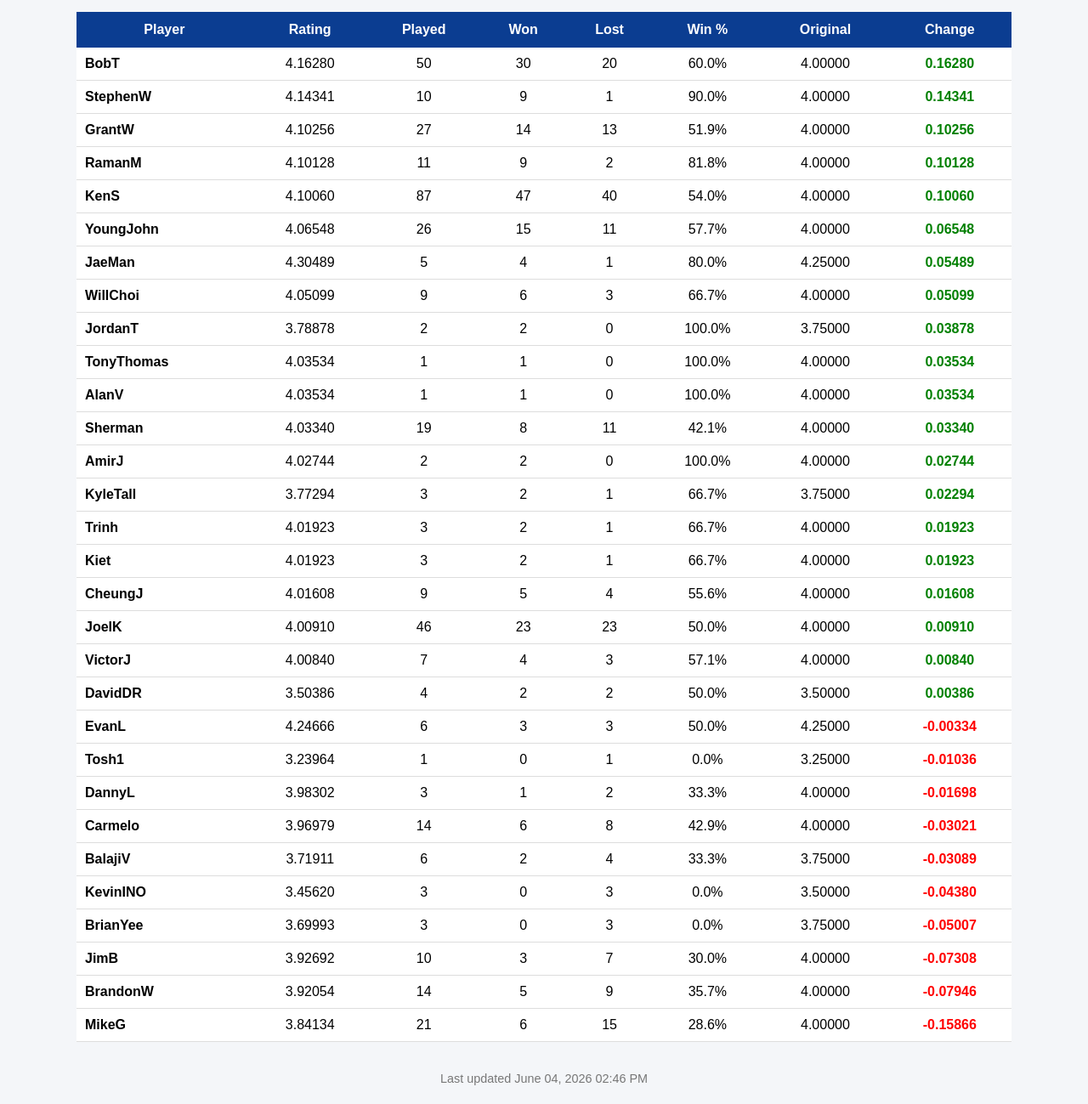
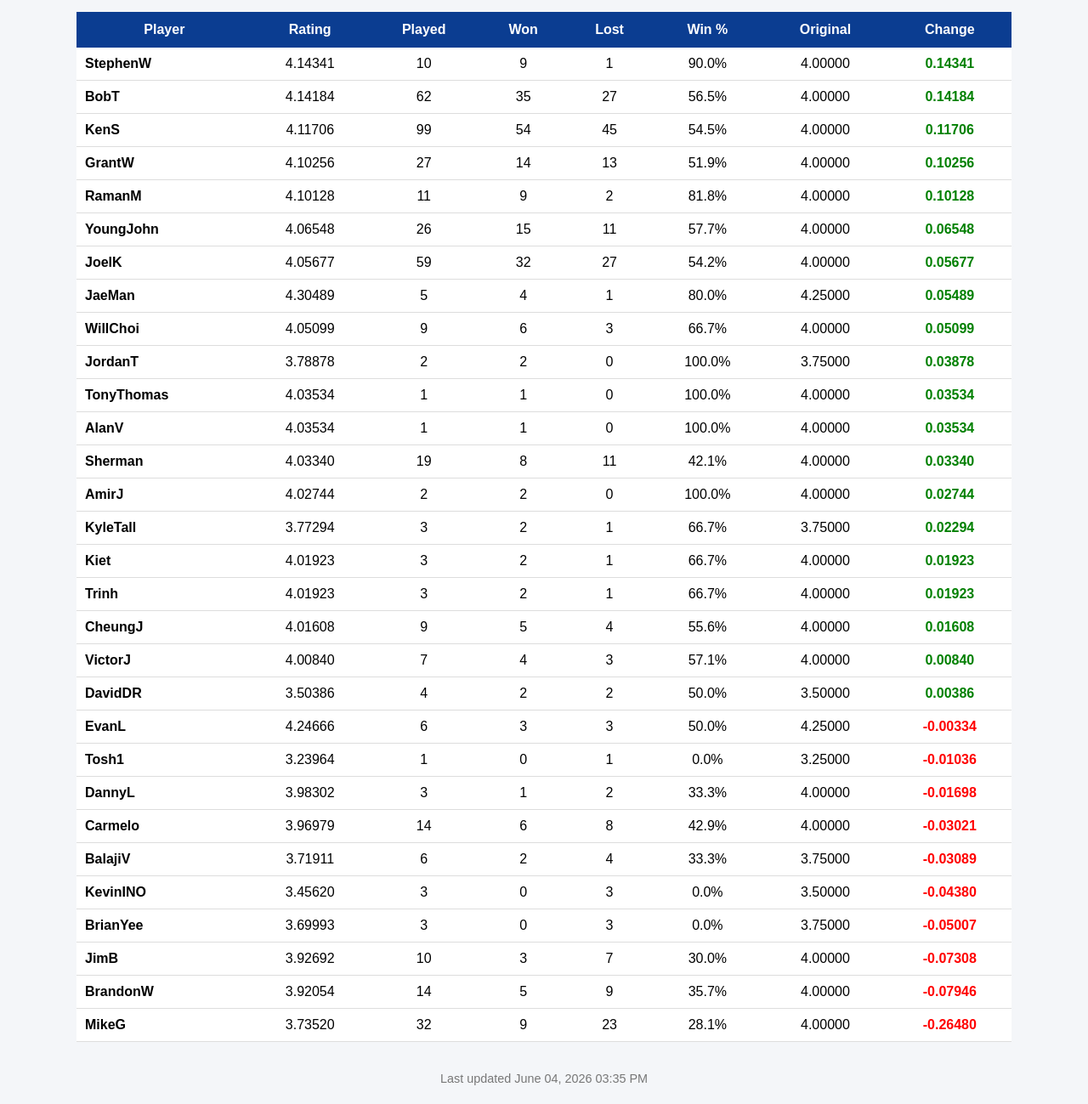
Before and after one commit to pickleball002/pickleball002.github.io, a plain HTML site: page mens_doubles.html in a window 1280 px wide. Shown: the part 180-1479 px from the top of the page at 85% size. Drawn offline with Linux system fonts and the light colour scheme.

Commit message:
Add files via upload

```diff
--- a/mens_doubles.html
+++ b/mens_doubles.html
@@ -104,17 +104,6 @@ td.player{
 <tbody>
 
 <tr>
-<td class="player">BobT</td>
-<td>4.16280</td>
-<td>50</td>
-<td>30</td>
-<td>20</td>
-<td>60.0%</td>
-<td>4.00000</td>
-<td class="positive">0.16280</td>
-</tr>
-
-<tr>
 <td class="player">StephenW</td>
 <td>4.14341</td>
 <td>10</td>
@@ -123,6 +112,28 @@ td.player{
 <td>90.0%</td>
 <td>4.00000</td>
 <td class="positive">0.14341</td>
+</tr>
+
+<tr>
+<td class="player">BobT</td>
+<td>4.14184</td>
+<td>62</td>
+<td>35</td>
+<td>27</td>
+<td>56.5%</td>
+<td>4.00000</td>
+<td class="positive">0.14184</td>
+</tr>
+
+<tr>
+<td class="player">KenS</td>
+<td>4.11706</td>
+<td>99</td>
+<td>54</td>
+<td>45</td>
+<td>54.5%</td>
+<td>4.00000</td>
+<td class="positive">0.11706</td>
 </tr>
 
 <tr>
@@ -148,17 +159,6 @@ td.player{
 </tr>
 
 <tr>
-<td class="player">KenS</td>
-<td>4.10060</td>
-<td>87</td>
-<td>47</td>
-<td>40</td>
-<td>54.0%</td>
-<td>4.00000</td>
-<td class="positive">0.10060</td>
-</tr>
-
-<tr>
 <td class="player">YoungJohn</td>
 <td>4.06548</td>
 <td>26</td>
@@ -167,6 +167,17 @@ td.player{
 <td>57.7%</td>
 <td>4.00000</td>
 <td class="positive">0.06548</td>
+</tr>
+
+<tr>
+<td class="player">JoelK</td>
+<td>4.05677</td>
+<td>59</td>
+<td>32</td>
+<td>27</td>
+<td>54.2%</td>
+<td>4.00000</td>
+<td class="positive">0.05677</td>
 </tr>
 
 <tr>
@@ -258,7 +269,7 @@ td.player{
 </tr>
 
 <tr>
-<td class="player">Trinh</td>
+<td class="player">Kiet</td>
 <td>4.01923</td>
 <td>3</td>
 <td>2</td>
@@ -269,7 +280,7 @@ td.player{
 </tr>
 
 <tr>
-<td class="player">Kiet</td>
+<td class="player">Trinh</td>
 <td>4.01923</td>
 <td>3</td>
 <td>2</td>
@@ -288,17 +299,6 @@ td.player{
 <td>55.6%</td>
 <td>4.00000</td>
 <td class="positive">0.01608</td>
-</tr>
-
-<tr>
-<td class="player">JoelK</td>
-<td>4.00910</td>
-<td>46</td>
-<td>23</td>
-<td>23</td>
-<td>50.0%</td>
-<td>4.00000</td>
-<td class="positive">0.00910</td>
 </tr>
 
 <tr>
@@ -424,13 +424,13 @@ td.player{
 
 <tr>
 <td class="player">MikeG</td>
-<td>3.84134</td>
-<td>21</td>
-<td>6</td>
-<td>15</td>
-<td>28.6%</td>
+<td>3.73520</td>
+<td>32</td>
+<td>9</td>
+<td>23</td>
+<td>28.1%</td>
 <td>4.00000</td>
-<td class="negative">-0.15866</td>
+<td class="negative">-0.26480</td>
 </tr>
 </tbody>
 </table>
@@ -438,7 +438,7 @@ td.player{
 </div>
 
 <div class="footer">
-    Last updated June 04, 2026 02:46 PM
+    Last updated June 04, 2026 03:35 PM
 </div>
 
 </body>
```
Also changed, not shown: T1standings.html (+1 -1 lines), mens_over65_doubles.html (+1 -1 lines), mixed_doubles.html (+1 -1 lines), womens_doubles.html (+3 -3 lines).
